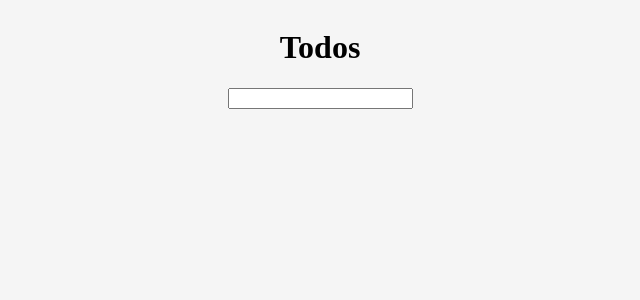
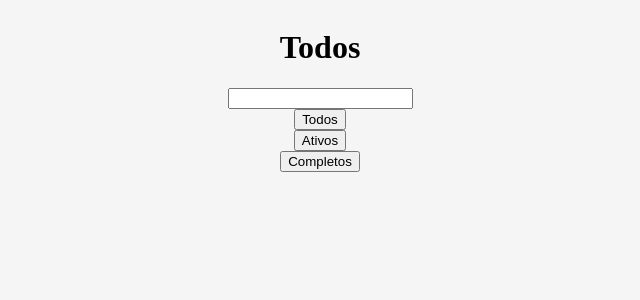
Before and after one commit to svbgabriel/todos-app, a React (Create React App) app: page / in a window 1280 px wide. Shown: the top 300 px of the page, without its empty margins (320-960 px from the left). Built offline with nearby package versions, Linux system fonts and the light colour scheme.

Commit message:
Implementa o filtro de todos

```diff
--- a/src/App.js
+++ b/src/App.js
@@ -1,4 +1,4 @@
-import React, { useState, useEffect } from "react";
+import React, { useState, useEffect, useMemo } from "react";
 import "./style.css";
 
 import Todo from "./components/Todo";
@@ -17,6 +17,20 @@ export default function App() {
     JSON.parse(localStorage.getItem("@todos-app:todos")) || [];
 
   const [todos, setTodos] = useState(getTodos);
+  const [filter, setFilter] = useState("all");
+
+  const filteredTodos = useMemo(() => {
+    switch (filter) {
+      case "all":
+        return todos;
+      case "done":
+        return todos.filter(todo => todo.active !== false);
+      case "notdone":
+        return todos.filter(todo => todo.active !== true);
+      default:
+        return todos;
+    }
+  }, [filter, todos]);
 
   const deleteTodo = id => setTodos(todos.filter(todo => todo.id !== id));
 
@@ -49,7 +63,7 @@ export default function App() {
     <div style={styles.container}>
       <h1>Todos</h1>
       <input onKeyPress={addTodo} />
-      {todos.map(todo => (
+      {filteredTodos.map(todo => (
         <Todo
           key={todo.id}
           todo={todo}
@@ -57,6 +71,9 @@ export default function App() {
           update={() => updateTodo(todo.id)}
         />
       ))}
+      <button onClick={() => setFilter("all")}>Todos</button>
+      <button onClick={() => setFilter("done")}>Ativos</button>
+      <button onClick={() => setFilter("notdone")}>Completos</button>
     </div>
   );
 }
```
